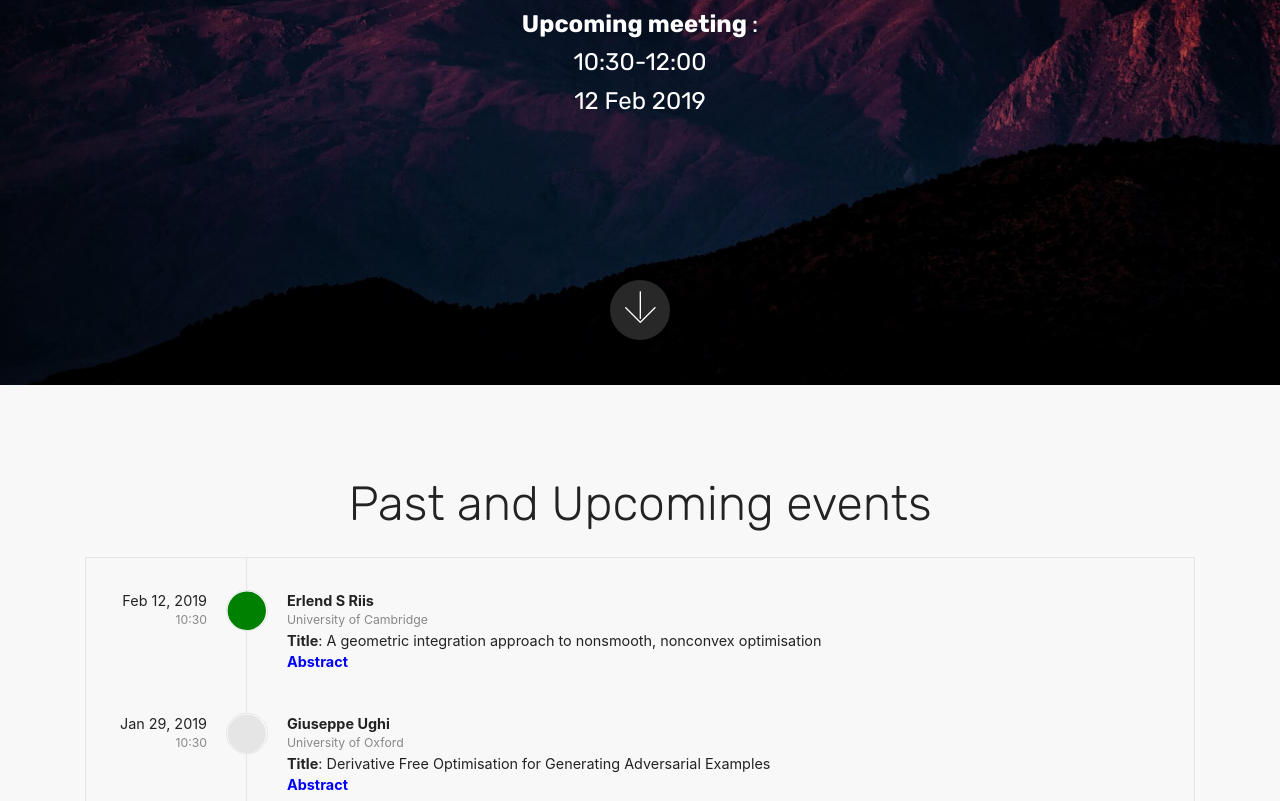
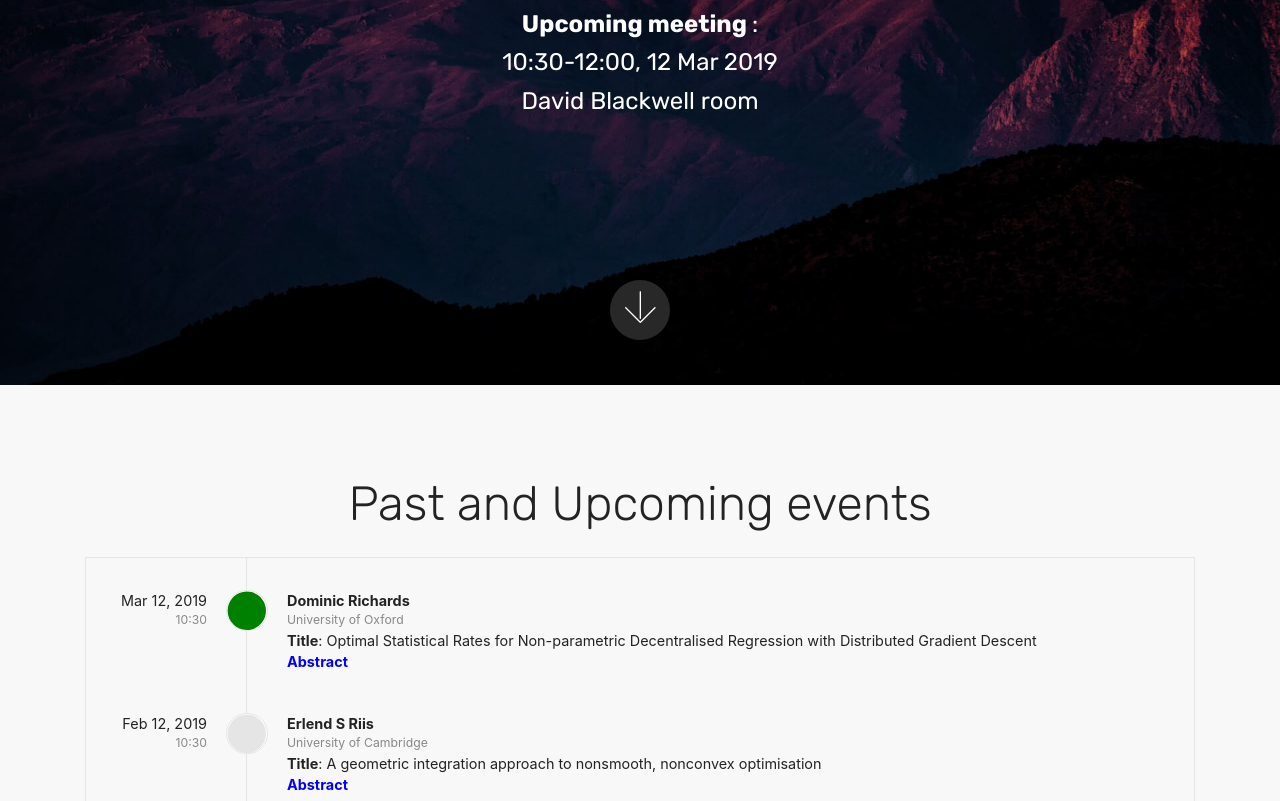
Before and after one commit to Turing-Optimization/Turing-Optimization.github.io, a plain HTML site: page index.html in a window 1280 px wide. Shown: the part 415-1216 px from the top of the page. Drawn offline with Linux system fonts and the light colour scheme; files whose address does not match are found by name.

Commit message:
Dominic's talk

```diff
--- a/index.html
+++ b/index.html
@@ -30,7 +30,7 @@
                 <h1 class="mbr-section-title mbr-bold pb-3 mbr-fonts-style display-1">
                     TURING OPTIMIZATION CLUB</h1>
 
-                <p class="mbr-text pb-3 mbr-fonts-style display-5"> <b>Upcoming meeting </b>: <br> 10:30-12:00 <br>  12 Feb 2019 <br></p>
+                <p class="mbr-text pb-3 mbr-fonts-style display-5"> <b>Upcoming meeting </b>: <br> 10:30-12:00, 12 Mar 2019 <br> David Blackwell room</p>
 
             </div>
         </div>
@@ -61,8 +61,35 @@
 
             <div class="tracking-list">
 
+              <div class="tracking-item">
+                  <div class="tracking-icon status-live">
+                     <svg class="svg-inline--fa fa-circle fa-w-16" aria-hidden="true" data-prefix="fas" data-icon="circle" role="img" xmlns="http://www.w3.org/2000/svg" viewBox="0 0 512 512" data-fa-i2svg="">
+                        <path fill="currentColor" d="M256 8C119 8 8 119 8 256s111 248 248 248 248-111 248-248S393 8 256 8z"></path>
+                     </svg>
+                     <!-- <i class="fas fa-circle"></i> -->
+                  </div>
+                  <div class="tracking-date">Mar 12, 2019<span>10:30</span></div>
+                  <div class="tracking-content">
+                    <b> Dominic Richards </b>
+                    <span> University of Oxford</span>
+                    <b>Title</b>: Optimal Statistical Rates for Non-parametric Decentralised Regression with Distributed Gradient Descent
+                  </div>
+                  <a role="button" class="collapsed panel-title text-black" data-toggle="collapse" data-parent="#accordion" data-core="" href="#collapse1_12" aria-expanded="false" aria-controls="collapse1">
+                      <b>
+                          <font color="blue"> Abstract </font>
+                      </b>
+                  </a>
+               <div id="collapse1_12" class="panel-collapse noScroll collapse" role="tabpanel" aria-labelledby="headingOne">
+                  <div class="panel-body p-4">
+                      <p class="mbr-fonts-style panel-text display-7">
+                        Due to bandwidth limitations, privacy concerns or network instability, it is often required to fit statistical models on data sets stored across multiple computers without a central server to coordinate computation and disseminate information i.e. star topology. This has motivated the investigation of decentralised methods which solve the problem in a more robust manner by not relying on a single computer. In this talk we investigate the statistical performance of a simple synchronous decentralised iterative gradient descent method (Distributed Gradient Descent) in the homogeneous distributed non-parametric regression setting i.e. computers hold samples from the same distribution. By utilising the concentration of quantities held by individual computers, we show there are a number of settings where computers can save on computational and communication costs without any loss in statistical accuracy. Given computers hold sufficiently many samples with respect to the network topology, we show that Distributed Gradient Descent yields optimal statistical rates with the same numbers of iterations as Centralised algorithm. (Joint work with P. Rebeschini)
+                      </p>
+                  </div>
+              </div>
+              </div>
+
              <div class="tracking-item">
-                 <div class="tracking-icon status-live">
+                 <div class="tracking-icon status-intransit">
                     <svg class="svg-inline--fa fa-circle fa-w-16" aria-hidden="true" data-prefix="fas" data-icon="circle" role="img" xmlns="http://www.w3.org/2000/svg" viewBox="0 0 512 512" data-fa-i2svg="">
                        <path fill="currentColor" d="M256 8C119 8 8 119 8 256s111 248 248 248 248-111 248-248S393 8 256 8z"></path>
                     </svg>
```
